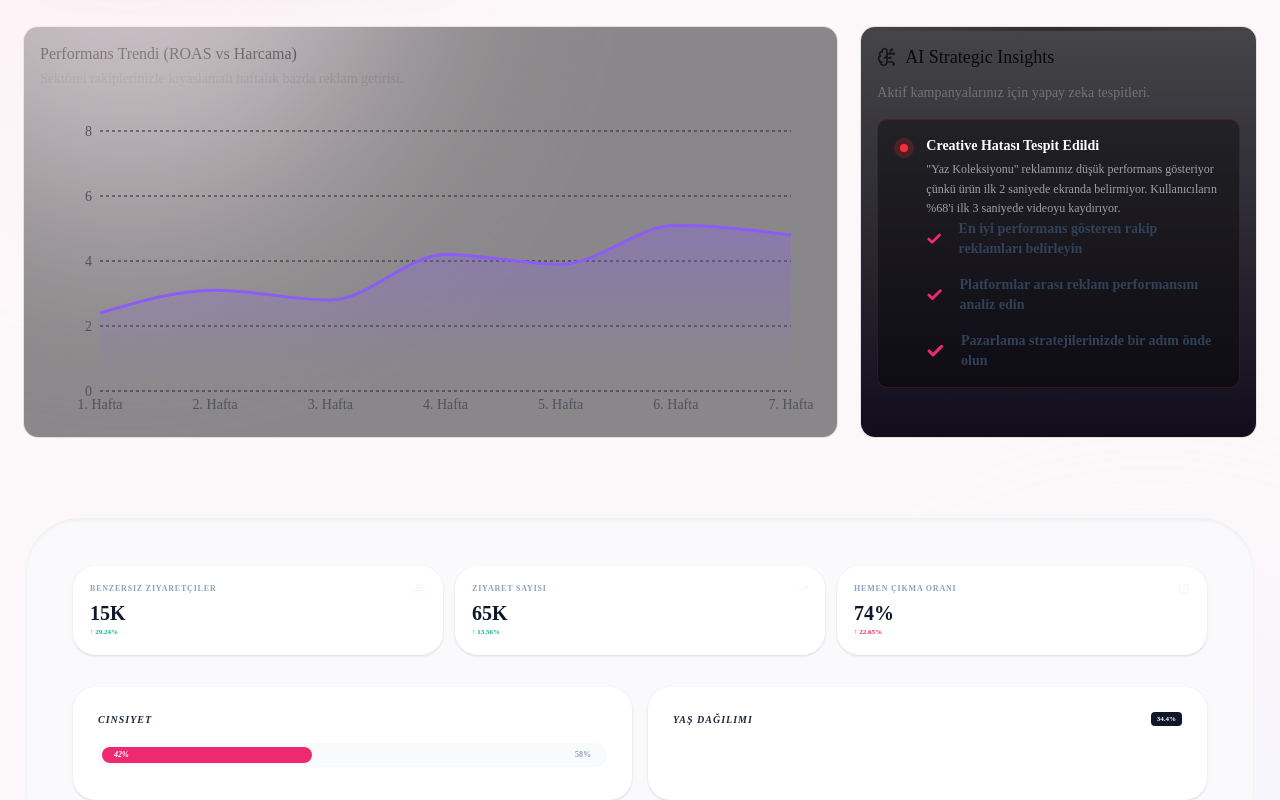
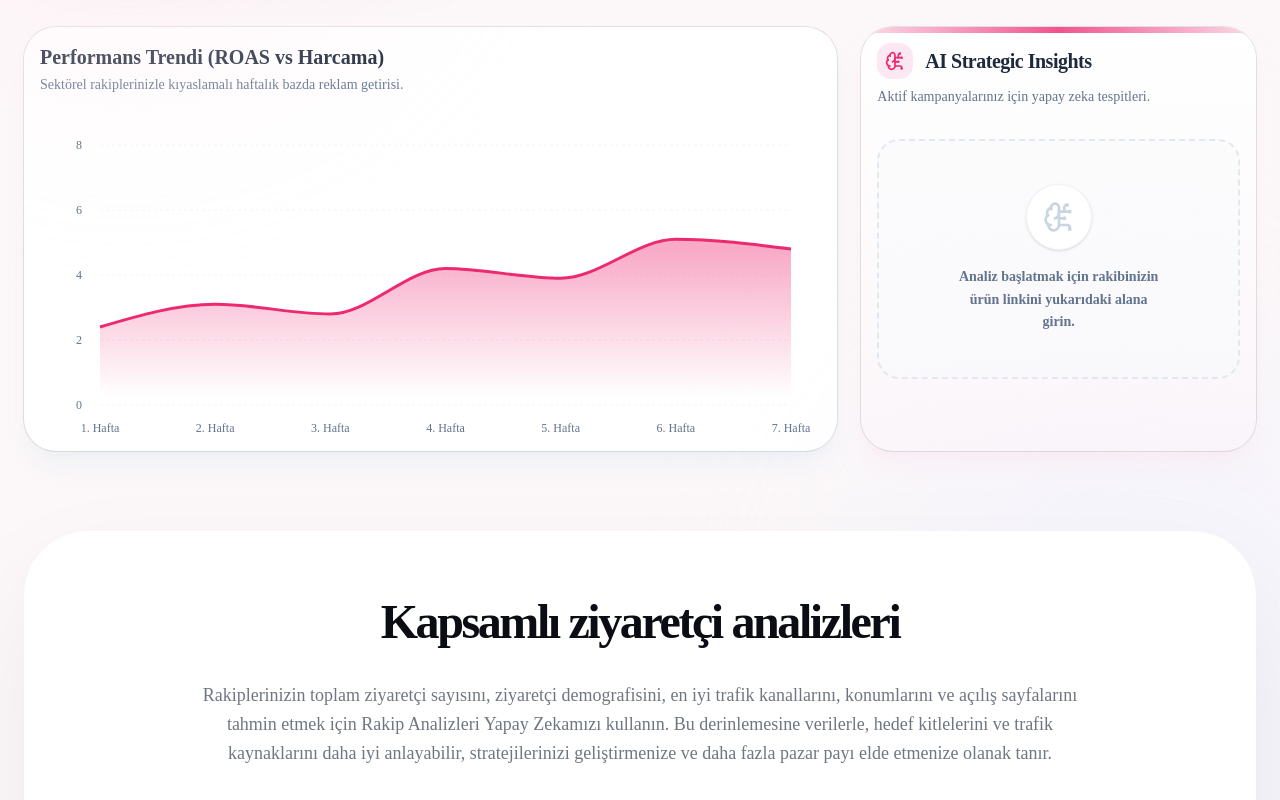
Before and after one commit to muhametsmsek/TAMOC, a Next.js app in the folder frontend/: page /dashboard/competitor-insights in a window 1280 px wide. Shown: the part 600-1400 px from the top of the page. Built offline with nearby package versions, Linux system fonts and the light colour scheme.

Commit message:
rakip anewlizi

```diff
--- a/frontend/package.json
+++ b/frontend/package.json
@@ -10,6 +10,7 @@
   },
   "dependencies": {
     "@base-ui/react": "^1.4.1",
+    "@google/generative-ai": "^0.24.1",
     "class-variance-authority": "^0.7.1",
     "clsx": "^2.1.1",
     "framer-motion": "^12.38.0",
--- a/frontend/src/app/dashboard/competitor-insights/page.tsx
+++ b/frontend/src/app/dashboard/competitor-insights/page.tsx
@@ -19,6 +19,36 @@ const chartData = [
 export default function CompetitorInsightsPage() {
   const [url, setUrl] = useState("");
   const [isAnalyzing, setIsAnalyzing] = useState(false);
+  const [analysisResult, setAnalysisResult] = useState<any>(null);
+  const [errorMsg, setErrorMsg] = useState<string | null>(null);
+
+  const handleAnalyze = async () => {
+    if (!url) return;
+    setIsAnalyzing(true);
+    setAnalysisResult(null); // Önceki sonuçları temizle
+    setErrorMsg(null); // Varsa önceki hatayı temizle
+    try {
+      const res = await fetch('/api/analyze', {
+        method: 'POST',
+        headers: { 'Content-Type': 'application/json' },
+        body: JSON.stringify({ url })
+      });
+      const data = await res.json();
+      if (!res.ok || data.error) {
+        throw new Error(data.error || "Analiz sırasında bir hata oluştu.");
+      }
+      setAnalysisResult(data);
+    } catch (error: any) {
+      console.error("Analiz hatası:", error);
+      let friendlyError = error.message || "Analiz sırasında bir hata oluştu.";
+      if (friendlyError.toLowerCase().includes("quota") || friendlyError.toLowerCase().includes("429") || friendlyError.toLowerCase().includes("too many requests")) {
+        friendlyError = "Günlük ücretsiz yapay zeka analiz limitinize ulaştınız. Lütfen yarın tekrar deneyin veya farklı bir API anahtarı kullanın.";
+      }
+      setErrorMsg(friendlyError);
+    } finally {
+      setIsAnalyzing(false);
+    }
+  };
 
   return (
     <div className="min-h-screen bg-[#FCF8F9] text-[#0A0D14] overflow-x-hidden relative font-sans">
@@ -67,8 +97,9 @@ export default function CompetitorInsightsPage() {
                 />
               </div>
               <button
-                onClick={() => setIsAnalyzing(true)}
-                className="bg-[#ED2970] text-white px-6 py-4 rounded-2xl font-black text-[11px] uppercase tracking-[0.2em] hover:bg-[#D52464] transition-all shadow-xl shadow-[#ED2970]/20 flex items-center justify-center gap-2"
+                onClick={handleAnalyze}
+                disabled={isAnalyzing || !url}
+                className="bg-[#ED2970] text-white px-6 py-4 rounded-2xl font-black text-[11px] uppercase tracking-[0.2em] hover:bg-[#D52464] disabled:opacity-50 transition-all shadow-xl shadow-[#ED2970]/20 flex items-center justify-center gap-2"
               >
                 {isAnalyzing ? "Analiz Ediliyor..." : "Hemen Analiz Et"}
                 <Sparkles className="w-3 h-3" />
@@ -80,10 +111,10 @@ export default function CompetitorInsightsPage() {
 
         <div className="grid grid-cols-1 lg:grid-cols-3 gap-6">
           {/* Chart Section */}
-          <Card className="col-span-2 bg-zinc-900/50 border-zinc-800">
-            <CardHeader>
-              <CardTitle>Performans Trendi (ROAS vs Harcama)</CardTitle>
-              <CardDescription>Sektörel rakiplerinizle kıyaslamalı haftalık bazda reklam getirisi.</CardDescription>
+          <Card className="col-span-2 bg-white shadow-xl shadow-slate-200/40 border-slate-100/60 rounded-[2rem] overflow-hidden">
+            <CardHeader className="pb-2">
+              <CardTitle className="text-slate-800 font-bold text-xl">Performans Trendi (ROAS vs Harcama)</CardTitle>
+              <CardDescription className="text-slate-500 font-medium">Sektörel rakiplerinizle kıyaslamalı haftalık bazda reklam getirisi.</CardDescription>
             </CardHeader>
             <CardContent>
               <div className="h-[300px] w-full mt-4">
@@ -91,18 +122,19 @@ export default function CompetitorInsightsPage() {
                   <AreaChart data={chartData} margin={{ top: 10, right: 30, left: 0, bottom: 0 }}>
                     <defs>
                       <linearGradient id="colorRoas" x1="0" y1="0" x2="0" y2="1">
-                        <stop offset="5%" stopColor="#8b5cf6" stopOpacity={0.3}/>
-                        <stop offset="95%" stopColor="#8b5cf6" stopOpacity={0}/>
+                        <stop offset="5%" stopColor="#ED2970" stopOpacity={0.4}/>
+                        <stop offset="95%" stopColor="#ED2970" stopOpacity={0}/>
                       </linearGradient>
                     </defs>
-                    <CartesianGrid strokeDasharray="3 3" stroke="#27272a" vertical={false} />
-                    <XAxis dataKey="name" stroke="#52525b" axisLine={false} tickLine={false} />
-                    <YAxis stroke="#52525b" axisLine={false} tickLine={false} />
+                    <CartesianGrid strokeDasharray="3 3" stroke="#f1f5f9" vertical={false} />
+                    <XAxis dataKey="name" stroke="#cbd5e1" axisLine={false} tickLine={false} tick={{fill: '#64748b', fontSize: 12, fontWeight: 500}} dy={10} />
+                    <YAxis stroke="#cbd5e1" axisLine={false} tickLine={false} tick={{fill: '#64748b', fontSize: 12, fontWeight: 500}} dx={-10} />
                     <Tooltip
-                      contentStyle={{ backgroundColor: '#18181b', borderColor: '#27272a', borderRadius: '8px' }}
-                      itemStyle={{ color: '#fff' }}
+                      contentStyle={{ backgroundColor: '#ffffff', borderColor: '#f1f5f9', borderRadius: '16px', color: '#0f172a', boxShadow: '0 10px 25px -5px rgb(0 0 0 / 0.1), 0 8px 10px -6px rgb(0 0 0 / 0.1)', padding: '12px 16px' }}
+                      itemStyle={{ color: '#ED2970', fontWeight: '900', fontSize: '16px' }}
+                      labelStyle={{ color: '#64748b', marginBottom: '8px', fontWeight: '600', textTransform: 'uppercase', fontSize: '11px', letterSpacing: '0.05em' }}
                     />
-                    <Area type="monotone" dataKey="roas" stroke="#8b5cf6" strokeWidth={3} fillOpacity={1} fill="url(#colorRoas)" />
+                    <Area type="monotone" dataKey="roas" stroke="#ED2970" strokeWidth={3} fillOpacity={1} fill="url(#colorRoas)" />
                   </AreaChart>
                 </ResponsiveContainer>
               </div>
@@ -110,117 +142,90 @@ export default function CompetitorInsightsPage() {
           </Card>
 
           {/* AI Reasoning Panel */}
-          <Card className="bg-gradient-to-b from-zinc-900/80 to-[#120d1d] border-zinc-800 border-t-primary/50 relative overflow-hidden">
-            <div className="absolute top-0 right-0 w-full h-1 bg-gradient-to-r from-transparent via-primary to-transparent opacity-50"></div>
-            <CardHeader>
-              <div className="flex items-center gap-2 mb-2">
-                <BrainCircuit className="w-5 h-5 text-primary" />
-                <CardTitle className="text-lg">AI Strategic Insights</CardTitle>
+          <Card className="bg-gradient-to-b from-white to-pink-50/30 shadow-xl shadow-pink-100/50 border-pink-100 rounded-[2rem] relative overflow-hidden flex flex-col">
+            <div className="absolute top-0 right-0 w-full h-1.5 bg-gradient-to-r from-[#ED2970]/20 via-[#ED2970] to-[#ED2970]/20 opacity-80"></div>
+            <CardHeader className="pb-4">
+              <div className="flex items-center gap-3 mb-1">
+                <div className="bg-pink-100 p-2 rounded-xl">
+                  <BrainCircuit className="w-5 h-5 text-[#ED2970]" />
+                </div>
+                <CardTitle className="text-xl text-slate-800 font-black tracking-tight">AI Strategic Insights</CardTitle>
               </div>
-              <CardDescription>Aktif kampanyalarınız için yapay zeka tespitleri.</CardDescription>
+              <CardDescription className="text-slate-500 font-medium">Aktif kampanyalarınız için yapay zeka tespitleri.</CardDescription>
             </CardHeader>
             <CardContent className="space-y-4">
 
-              <div className="bg-black/40 border border-red-500/20 rounded-lg p-4">
-                <div className="flex items-start gap-3">
-                  <div className="bg-red-500/20 p-1.5 rounded-full mt-0.5">
-                    <span className="w-2 h-2 rounded-full bg-red-500 block"></span>
+              {isAnalyzing ? (
+                 <div className="flex flex-col items-center justify-center flex-1 min-h-[240px] gap-4 text-slate-500">
+                    <Sparkles className="w-10 h-10 text-[#ED2970] animate-pulse" />
+                    <p className="text-sm font-bold tracking-wide animate-pulse">Yapay Zeka URL'yi tarıyor ve analiz ediyor...</p>
+                 </div>
+              ) : errorMsg ? (
+                <div className="flex flex-col items-center justify-center flex-1 min-h-[240px] text-center px-6 border-2 border-dashed border-red-200 rounded-3xl bg-red-50/50">
+                  <div className="bg-white w-12 h-12 flex items-center justify-center rounded-full shadow-sm border border-red-100 mb-4">
+                    <span className="text-red-500 font-black text-xl">!</span>
                   </div>
-                  <div>
-                    <h4 className="text-sm font-semibold text-white mb-1">Creative Hatası Tespit Edildi</h4>
-                    <p className="text-xs text-zinc-400 leading-relaxed">
-                      &quot;Yaz Koleksiyonu&quot; reklamınız düşük performans gösteriyor çünkü ürün ilk 2 saniyede ekranda belirmiyor. Kullanıcıların %68&apos;i ilk 3 saniyede videoyu kaydırıyor.
+                  <p className="text-sm text-red-600 font-bold leading-relaxed">{errorMsg}</p>
+                </div>
+              ) : analysisResult ? (
+                 <div className="space-y-4 animate-in fade-in duration-500 flex-1">
+                  {/* Summary */}
+                  <div className="bg-white border border-slate-100 shadow-sm rounded-2xl p-5">
+                    <p className="text-sm text-slate-600 font-medium leading-relaxed">
+                      {analysisResult.summary}
+                    </p>
+                  </div>
 
-                    </p>
+                  {/* Weak Points */}
+                  <div className="bg-red-50/50 border border-red-100 rounded-2xl p-5">
+                    <div className="flex items-start gap-3">
+                      <div className="bg-red-100 p-2 rounded-xl mt-0.5 shadow-sm">
+                        <span className="w-2.5 h-2.5 rounded-full bg-red-500 block"></span>
+                      </div>
+                      <div className="flex-1">
+                        <h4 className="text-[15px] font-black text-red-950 mb-3 tracking-tight">Zayıf Noktalar (Şikayetler)</h4>
+                        <ul className="space-y-2.5">
+                          {analysisResult.weak_points?.map((point: string, idx: number) => (
+                            <li key={idx} className="text-[13px] font-medium text-red-800 flex items-start gap-2.5 leading-relaxed bg-red-100/30 p-2 rounded-lg">
+                              <span className="text-red-500 mt-0.5">✖</span> <span>{point}</span>
+                            </li>
+                          ))}
+                        </ul>
+                     </div>
+                   </div>
+                 </div>
 
-                    <div className="space-y-4">
-                       <div className="flex items-center gap-4 text-slate-700 font-bold">
-                          <Check className="w-5 h-5 text-[#ED2970] stroke-[4px]" />
-                          <span>En iyi performans gösteren rakip reklamları belirleyin</span>
-                       </div>
-                       <div className="flex items-center gap-4 text-slate-700 font-bold">
-                          <Check className="w-5 h-5 text-[#ED2970] stroke-[4px]" />
-                          <span>Platformlar arası reklam performansını analiz edin</span>
-                       </div>
-                       <div className="flex items-center gap-4 text-slate-700 font-bold">
-                          <Check className="w-5 h-5 text-[#ED2970] stroke-[4px]" />
-                          <span>Pazarlama stratejilerinizde bir adım önde olun</span>
-                       </div>
+                  {/* Opportunity & Pricing */}
+                  <div className="bg-emerald-50 border border-emerald-100 rounded-2xl p-5 shadow-sm">
+                    <div className="flex items-start gap-3">
+                      <div className="bg-emerald-100 p-2 rounded-xl mt-0.5 shadow-sm">
+                        <Check className="w-4 h-4 text-emerald-600 stroke-[3px]" />
+                      </div>
+                      <div>
+                        <h4 className="text-[15px] font-black text-emerald-950 mb-2 tracking-tight">Pazar Fırsatı & Fiyat Önerisi</h4>
+                        <p className="text-[13px] font-medium text-emerald-800 leading-relaxed mb-4">
+                          {analysisResult.opportunity}
+                        </p>
+                        <div className="inline-flex bg-white border border-emerald-200 text-emerald-700 shadow-sm font-black px-4 py-2 rounded-xl text-sm">
+                          Önerilen Satış Fiyatı: <span className="ml-1 text-emerald-600">{analysisResult.recommended_price} TL</span>
+                        </div>
+                      </div>
                     </div>
+                  </div>
                  </div>
-               </div>
-             </div>
-           </CardContent>
+              ) : (
+                <div className="flex flex-col items-center justify-center flex-1 min-h-[240px] text-center px-6 border-2 border-dashed border-slate-200 rounded-3xl bg-slate-50/50">
+                  <div className="bg-white p-4 rounded-full shadow-sm border border-slate-100 mb-4">
+                    <BrainCircuit className="w-8 h-8 text-slate-300" />
+                  </div>
+                  <p className="text-sm text-slate-500 font-bold leading-relaxed max-w-[200px]">Analiz başlatmak için rakibinizin ürün linkini yukarıdaki alana girin.</p>
+                </div>
+              )}
+            </CardContent>
          </Card>
        </div>
 
-       {/* Right Column: Visual Dashboard Mockup */}
-       <section className="relative z-10">
-         <div className="bg-[#FAF9FB] rounded-[3.5rem] p-8 md:p-12 border border-slate-50 relative flex flex-col gap-8 shadow-inner overflow-visible">
 
-                    {/* Top KPI Cards */}
-                    <div className="grid grid-cols-3 gap-3">
-                       <div className="bg-white p-4 rounded-3xl border border-white shadow-sm">
-                          <div className="flex justify-between items-center mb-2">
-                             <span className="text-[8px] font-black text-slate-400 uppercase tracking-widest">Benzersiz Ziyaretçiler</span>
-                             <Users className="w-3 h-3 text-slate-100" />
-                          </div>
-                          <div className="text-xl font-black text-slate-900 leading-none">15K</div>
-                          <div className="text-[7px] text-emerald-500 font-bold mt-1">↑ 29.24%</div>
-                       </div>
-                       <div className="bg-white p-4 rounded-3xl border border-white shadow-sm">
-                          <div className="flex justify-between items-center mb-2">
-                             <span className="text-[8px] font-black text-slate-400 uppercase tracking-widest">Ziyaret Sayısı</span>
-                             <TrendingUp className="w-3 h-3 text-slate-100" />
-                          </div>
-                          <div className="text-xl font-black text-slate-900 leading-none">65K</div>
-                          <div className="text-[7px] text-emerald-500 font-bold mt-1">↑ 13.56%</div>
-                       </div>
-                       <div className="bg-white p-4 rounded-3xl border border-white shadow-sm">
-                          <div className="flex justify-between items-center mb-2">
-                             <span className="text-[8px] font-black text-slate-400 uppercase tracking-widest">Hemen Çıkma Oranı</span>
-                             <PieChart className="w-3 h-3 text-slate-100" />
-                          </div>
-                          <div className="text-xl font-black text-slate-900 leading-none">74%</div>
-                          <div className="text-[7px] text-rose-500 font-bold mt-1">↑ 22.65%</div>
-                       </div>
-                    </div>
-
-                    {/* Gender & Age Stats */}
-                    <div className="grid grid-cols-1 md:grid-cols-2 gap-4">
-                       <div className="bg-white p-6 rounded-3xl border border-white shadow-sm space-y-4">
-                          <div className="text-[10px] font-black text-slate-800 uppercase tracking-widest italic">Cinsiyet</div>
-                          <div className="h-6 w-full bg-slate-50 rounded-full overflow-hidden flex relative p-1">
-                             <div className="h-full bg-[#ED2970] w-[42%] rounded-full flex items-center px-3 text-[8px] font-black text-white italic">42%</div>
-                             <div className="h-full flex-1 flex items-center justify-end px-3 text-[8px] font-bold text-slate-400">58%</div>
-                          </div>
-                       </div>
-                       <div className="bg-white p-6 rounded-3xl border border-white shadow-sm space-y-4">
-                          <div className="flex justify-between items-center">
-                             <span className="text-[10px] font-black text-slate-800 uppercase tracking-widest italic">Yaş Dağılımı</span>
-                             <div className="bg-slate-900 text-white text-[7px] font-bold px-1.5 py-0.5 rounded">34.4%</div>
-                          </div>
-                          <div className="flex items-end justify-between h-8 gap-2 px-1">
-                             {[
-                                { label: "18-24", h: 30 },
-                                { label: "24-30", h: 100, active: true },
-                                { label: "30-40", h: 60 },
-                                { label: "40-50", h: 40 },
-                                { label: "50-60", h: 30 },
-                                { label: "60+", h: 20 }
-                             ].map((item, i) => (
-                                <div key={i} className="flex-1 flex flex-col gap-1 items-center">
-                                   <div
-                                      className={`w-full rounded-sm transition-all duration-700 ${item.active ? 'bg-[#ED2970]' : 'bg-slate-100'}`}
-                                      style={{ height: `${item.h}%` }}
-                                   ></div>
-                                </div>
-                             ))}
-                          </div>
-                       </div>
-                    </div>
-                 </div>
-            </section>
         <section className="relative z-10">
            <motion.div
              initial={{ opacity: 0, y: 30 }}
```
Also changed, not shown: frontend/src/app/api/analyze/route.ts (added, +105 -0 lines), frontend/test.js (added, +14 -0 lines), 1 other file (tests, documents, lock files or other folders).
